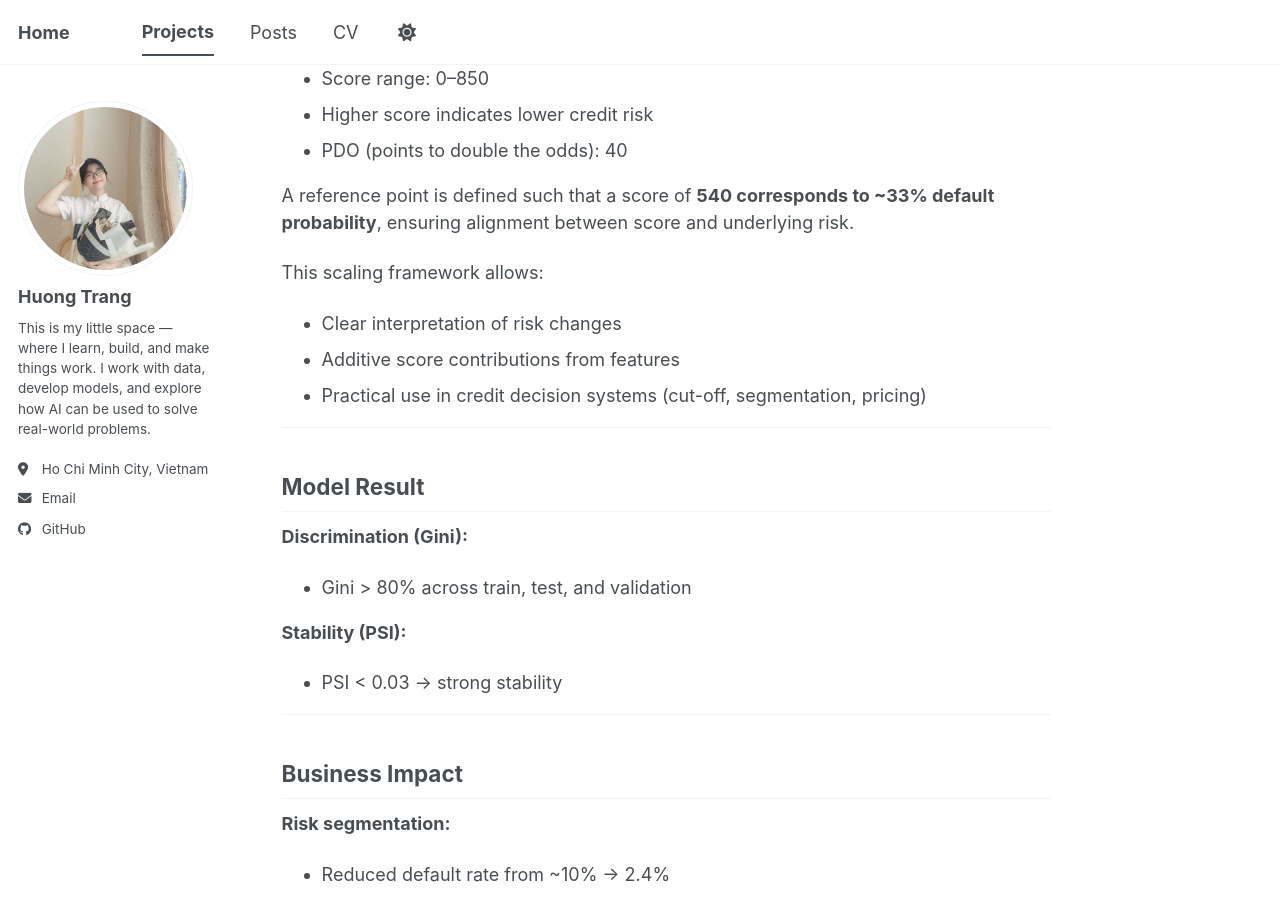
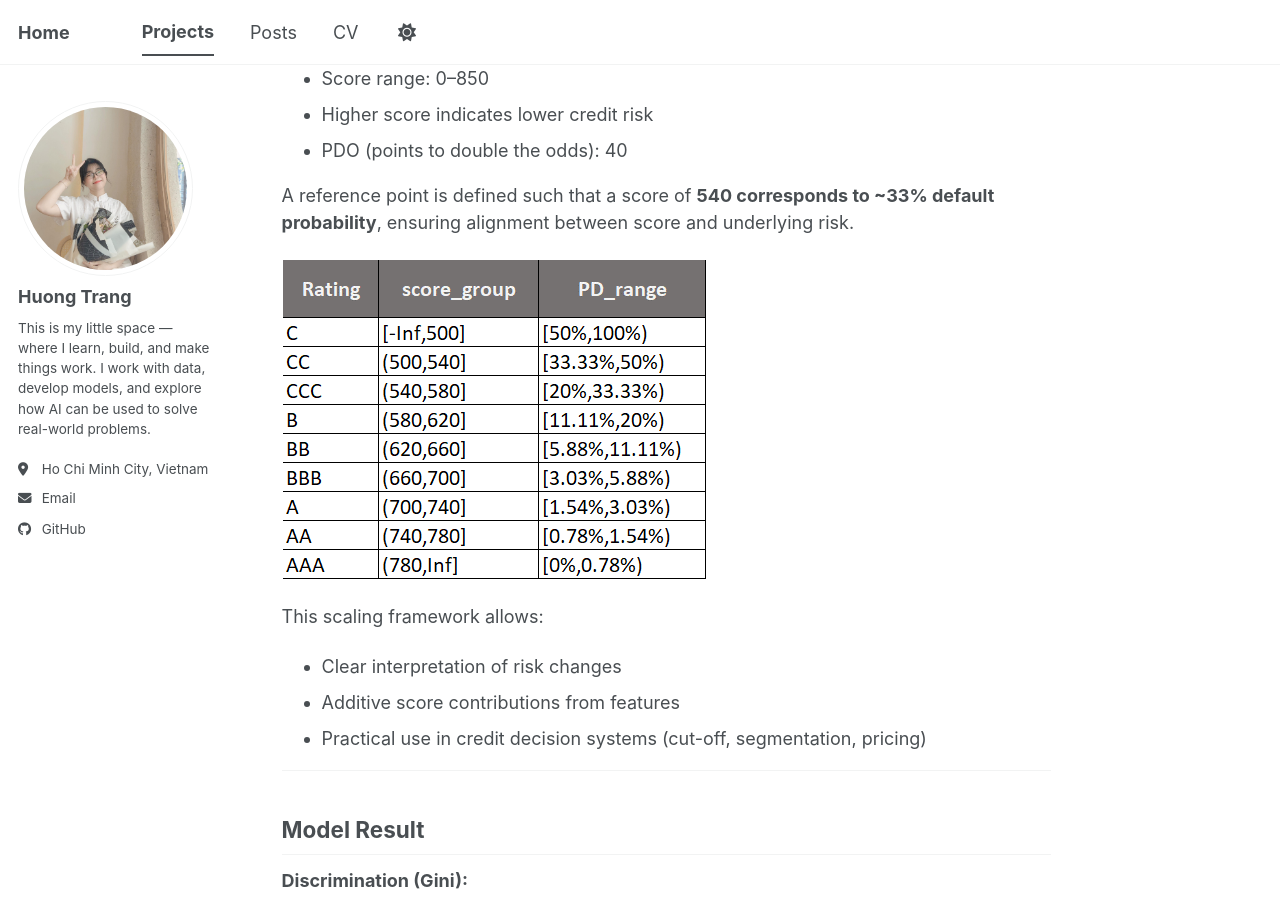
Before and after one commit to HuongTrangDo/huongtrangdo.github.io, a Jekyll site: the page built from _projects/2023-12-20-project-ascore.md, in a window 1280 px wide and 900 px high, scrolled down 3826 px. Built offline with Jekyll 4.4.1, drawn with Linux system fonts in a browser that asks for light colours; a script bundle is joined from its source files by our own code; library files that are not in the unit come from our copies.

Commit message:
Update 2023-12-20-project-ascore.md

```diff
--- a/_projects/2023-12-20-project-ascore.md
+++ b/_projects/2023-12-20-project-ascore.md
@@ -116,6 +116,9 @@ Model outputs (probability of default) are transformed into a standardized credi
 
 A reference point is defined such that a score of **540 corresponds to ~33% default probability**, ensuring alignment between score and underlying risk.
 
+![Score range after scaling]({{ "/images/projects/ascore_scaling_pd_range.png" | relative_url }})
+
+
 This scaling framework allows:
 - Clear interpretation of risk changes
 - Additive score contributions from features
```
